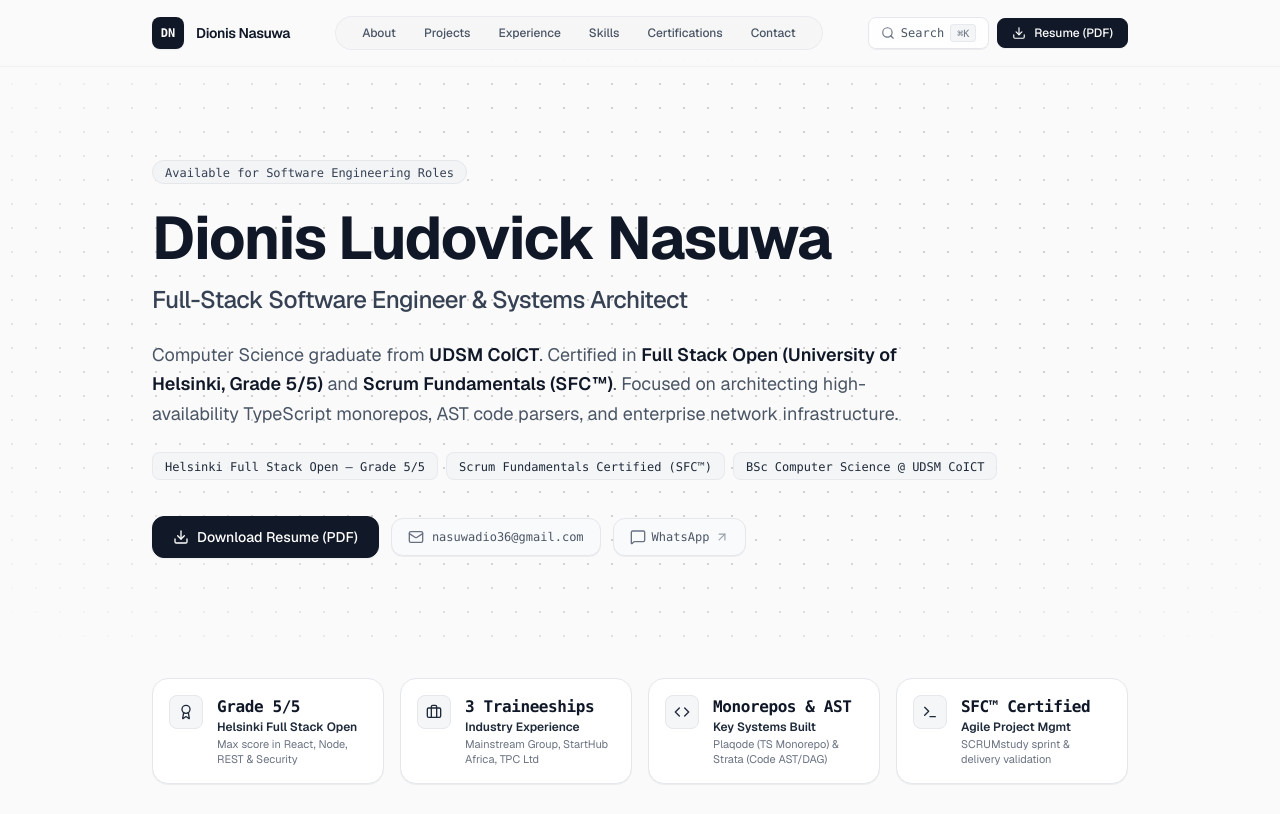
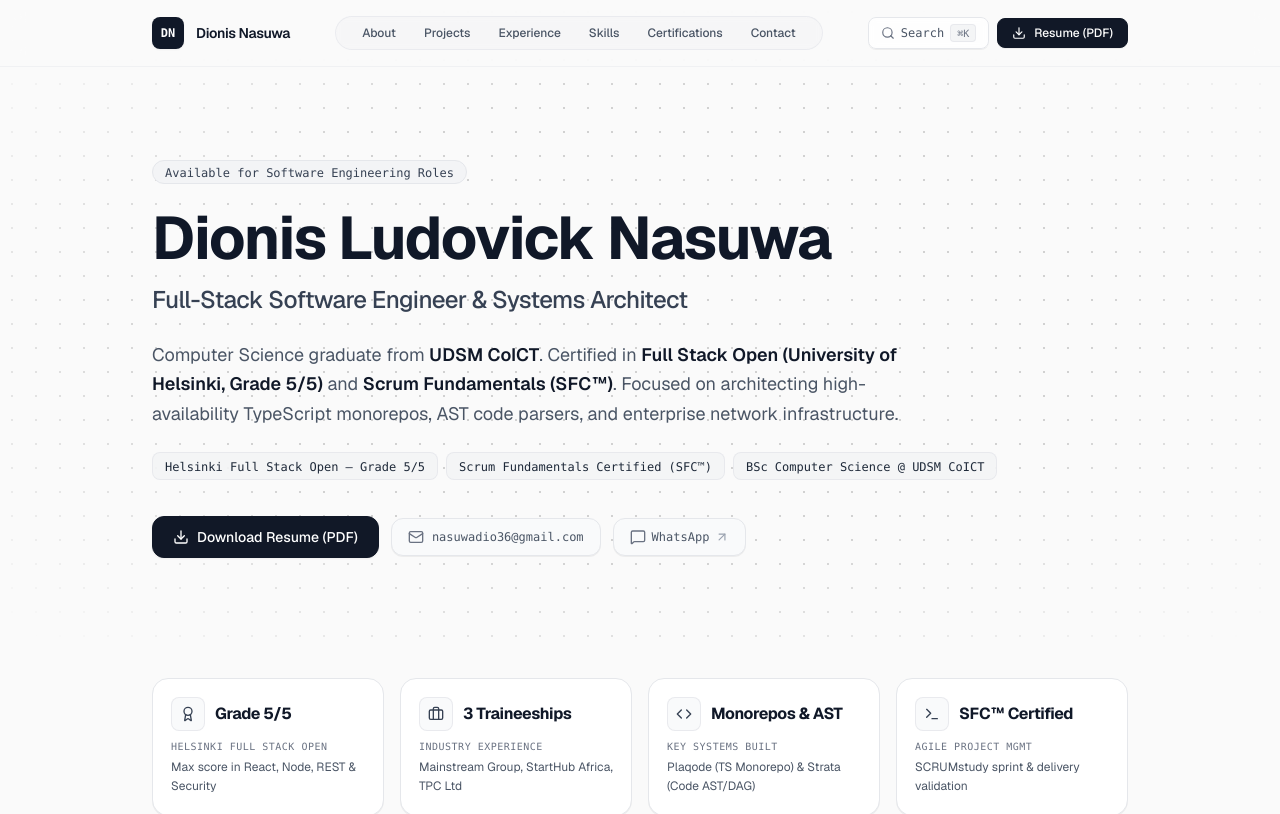
Before and after one commit to dionis36/portfolio, a Next.js app: page / in a window 1280 px wide. Shown: the top 814 px of the page. Built offline with nearby package versions, Linux system fonts and the light colour scheme.

Commit message:
refactor: restructure ProofMetricsBar cards with improved layout, typography, and hover states

```diff
--- a/src/components/ProofMetricsBar.tsx
+++ b/src/components/ProofMetricsBar.tsx
@@ -40,21 +40,28 @@ export default function ProofMetricsBar() {
             return (
               <div
                 key={idx}
-                className="natural-card bg-white p-4 flex items-start gap-3.5 hover:border-gray-300 transition-all shadow-2xs"
+                className="natural-card bg-white p-4.5 flex flex-col justify-between hover:border-gray-300 transition-all shadow-2xs group"
               >
-                <div className="p-2 rounded-lg bg-gray-100/80 border border-gray-200 text-gray-800 shrink-0">
-                  <Icon className="w-4 h-4" />
-                </div>
                 <div>
-                  <div className="text-base font-bold text-gray-900 font-mono tabular-nums tracking-tight">
-                    {m.value}
+                  {/* Icon Inline Beside Primary Value */}
+                  <div className="flex items-center gap-2.5 mb-2">
+                    <div className="p-2 rounded-lg bg-gray-50 border border-gray-200/80 text-gray-700 group-hover:text-gray-900 group-hover:bg-gray-100/70 shrink-0 transition-colors">
+                      <Icon className="w-4 h-4" />
+                    </div>
+                    <div className="text-base font-bold text-gray-900 tracking-tight leading-none">
+                      {m.value}
+                    </div>
                   </div>
-                  <div className="text-xs font-semibold text-gray-800">
+
+                  {/* Category Label */}
+                  <span className="text-[10px] font-mono text-gray-500 uppercase tracking-wider block mb-1">
                     {m.label}
-                  </div>
-                  <div className="text-[11px] text-gray-500 pt-0.5 leading-snug">
+                  </span>
+
+                  {/* Descriptive Subtext */}
+                  <p className="text-xs text-gray-600 leading-relaxed">
                     {m.subtext}
-                  </div>
+                  </p>
                 </div>
               </div>
             );
```
